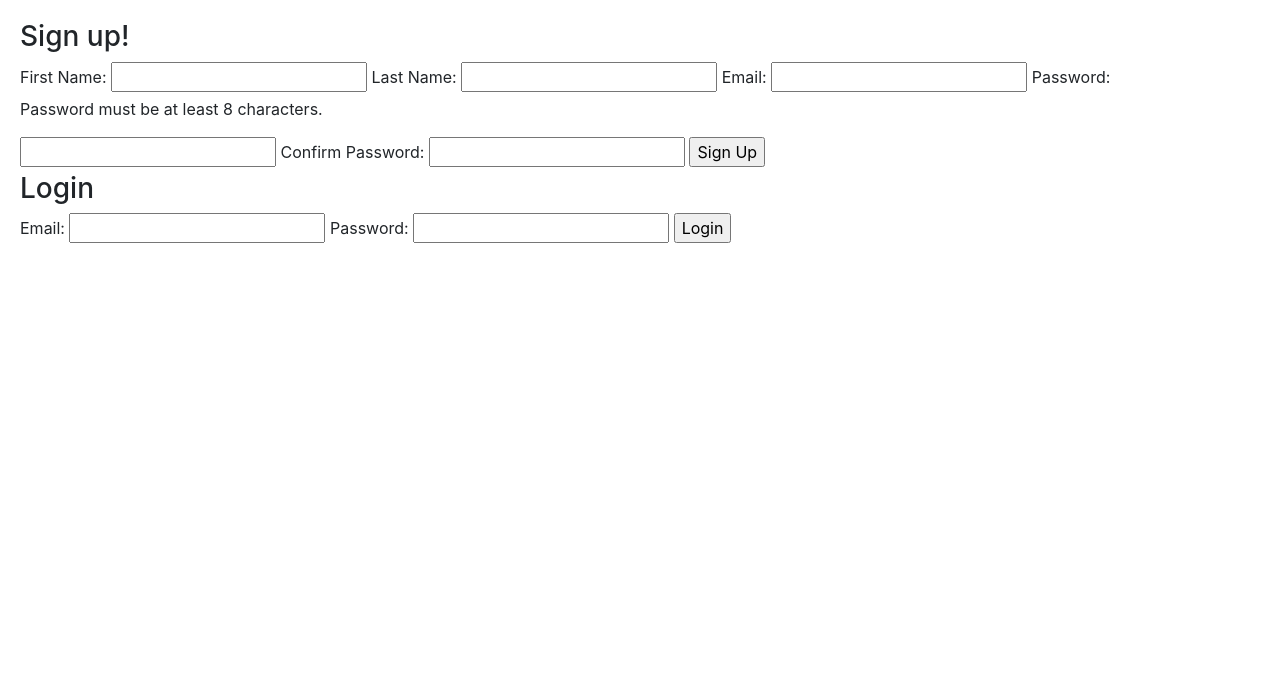
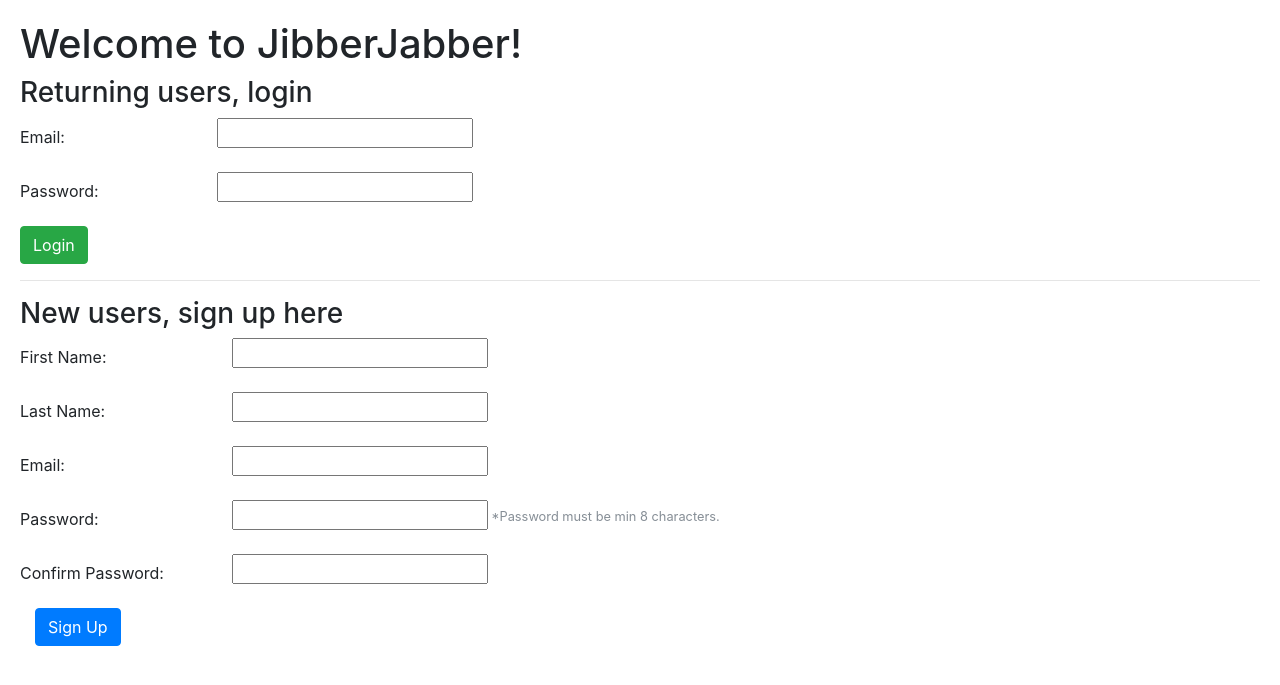
Before and after one commit to py1-10-2017/Beth_Hart_py1_10_2017, a Flask app: page / in a window 1280 px wide. Shown: the top 685 px of the page. Run offline with Flask 2, Linux system fonts and the light colour scheme; some libraries are stand-ins or nearby versions.

Commit message:
add styling; timed delete functionality

```diff
--- a/the_wall/server.py
+++ b/the_wall/server.py
@@ -2,7 +2,7 @@
 from mysqlconnection import MySQLConnection
 from flask_bcrypt import Bcrypt
 import re
-
+import datetime
 
 app = Flask(__name__)
 app.secret_key = "fetch kk, good gurl"
@@ -25,42 +25,56 @@
     if user:
         if bcrypt.check_password_hash(user[0]['password'], password):
             session['id']= user[0]['id']
-            return redirect('/wall')
+            return redirect('/messages')
         else:
             flash("Your password does not match our records. Please try again.", "danger")
             return redirect('/')
     else:
-        flash("Email not found. If you are a new user, please register.", "danger")
+        flash("Email not found. If you have not registered please sign up.")
+
 
 @app.route('/users/register', methods=['POST'])
 def register():
-    #validate form input
-    #encrypt password
     password = request.form['password']
-    pw_hash = bcrypt.generate_password_hash(password)
-    #add information to DB
-    query = "INSERT INTO users(first_name, last_name, email, password, created_at, updated_at) VALUES(:first_name, :last_name, :email, :password, NOW(), NOW())"
-    data = {'first_name': request.form['first_name'],
-    'last_name': request.form['last_name'],
-    'email': request.form['email'],
-    'password': pw_hash}
-    mysql.query_db(query, data)
-    get_id = mysql.query_db("SELECT id from users WHERE email=:email", data)
+    valid = True
+    if len(request.form['first_name']) < 2 or len(request.form['last_name']) < 2:
+        flash("Invalid name. First and last name are required and must be at least 2 characters long.", "danger")
+        valid=False
+    if not regex_obj.match(request.form['email']):
+        flash("Email address is not valid. Enter email in correct format.")
+        valid=False
+    if len(request.form['password'])< 8:
+        flash('Password must be at least 8 characters long.', 'danger')
+        valid=False
+    if request.form['password'] != request.form['confirm_password']:
+        flash('Passwords do not match.', 'danger')
+        valid=False
+    if valid == False:
+        return redirect('/')
+    else:
+        pw_hash = bcrypt.generate_password_hash(password)
+        query = "INSERT INTO users(first_name, last_name, email, password, created_at, updated_at) VALUES(:first_name, :last_name, :email, :password, NOW(), NOW())"
+        data = {'first_name': request.form['first_name'],
+            'last_name': request.form['last_name'],
+            'email': request.form['email'],
+            'password': pw_hash}
+        mysql.query_db(query, data)
+        get_id = mysql.query_db("SELECT id from users WHERE email=:email", data)
+        session['id'] = get_id[0]['id']
+        flash("Welcome, {}".format(request.form['first_name']), 'success')
+        return redirect('/messages')
 
-    session['id'] = get_id[0]['id']
-    print session['id']
-    flash("Welcome, {}".format(request.form['first_name']), 'success')
-    return redirect('/wall')
-
-@app.route('/wall')
+@app.route('/messages')
 def home():
-    msg_query = "SELECT message, first_name, last_name, messages.created_at, messages.id as id FROM  users JOIN messages on users.id=messages.user_id"
+    msg_query = "SELECT message, first_name, last_name, messages.created_at, messages.id as id, timestampdiff(minute, messages.created_at, now()) as timediff FROM  users JOIN messages on users.id=messages.user_id"
     user_messages = mysql.query_db(msg_query)
     print user_messages
     comment_query = "SELECT comment, message_id, first_name, last_name, comments.created_at FROM comments JOIN users on user_id=users.id order by comments.created_at desc"
     comments= mysql.query_db(comment_query)
     print comments
-    return render_template('wall.html', user_messages = user_messages, comments=comments)
+    time = datetime.datetime.now()
+    print time
+    return render_template('wall.html', user_messages = user_messages, comments=comments, time=time)
 
 @app.route('/messages', methods=['POST'])
 def new_message():
@@ -70,7 +84,7 @@
             'message': request.form['message']
             }
     mysql.query_db(query, data)
-    return redirect('/wall')
+    return redirect('/messages')
 
 @app.route('/messages/<msg_id>/comments', methods=['POST'])
 def new_comment(msg_id):
@@ -80,5 +94,12 @@
             'comment': request.form['comment']
             }
     mysql.query_db(query, data)
-    return redirect('/wall')
+    return redirect('/messages')
+
+@app.route('/messages/<msg_id>/delete')
+def detroy(msg_id):
+    query = "DELETE FROM messages WHERE :msg_id = id"
+    data = {"msg_id": msg_id}
+    mysql.query_db(query, data)
+    return redirect('/messages')
 app.run(host="0.0.0.0", port=int('8080'), debug=True)
--- a/the_wall/templates/index.html
+++ b/the_wall/templates/index.html
@@ -6,6 +6,7 @@
         <link rel="stylesheet" href="{{url_for('static',filename='style.css')}}" type="text/css" />
     </head>
     <body>
+        <h1>Welcome to JibberJabber!</h1>
         {% with messages = get_flashed_messages() %}
             {% if messages: %}
                 {% for message in messages:%}
@@ -13,29 +14,63 @@
                 {% endfor %}
             {% endif %}
         {% endwith %}
-        <h3>Sign up!</h3>
+        <div class="section">
+            <h3>Returning users, login</h3>
+            <form method="POST" action="/users/login">
+                <div class="form-group row">
+                    <label class="col-sm-2 col-form-label" for="email">Email: </label>
+                    <div>
+                        <input id="email" type="text" name="email"/>
+                    </div>
+                </div>
+                <div class="form-group row">
+                    <label class="col-sm-2 col-form-label" for="password">Password: </label>
+                    <div>
+                        <input id="password" type="text" name="password"/>
+                    </div>
+                </div>
+                <input class="btn btn-success" type="submit" value="Login"/>
+            </form>
+        </div>
+        <hr>
+        <h3>New users, sign up here</h3>
             <form method="POST" action="/users/register">
-            <label for="first_name">First Name: </label>
+                <div class="form-group row">
+                    <label class="col-sm-2 col-form-label" for="first_name">First Name: </label>
+                    <div class="col-sm-10">
                         <input id="first_name" type="text" name="first_name"/>
-            <label for="last_name">Last Name: </label>
+                    </div>
+                </div>
+                <div class="form-group row">
+                    <label class="col-sm-2 col-form-label" for="last_name">Last Name: </label>
+                    <div class="col-sm-10">
                         <input id="last_name" type="text" name="last_name"/>
-            <label for="email">Email: </label>
+                    </div>
+                </div>
+                <div class="form-group row">
+                    <label class="col-sm-2 col-form-label" for="email">Email: </label>
+                    <div class="col-sm-10">
                         <input id="email" type="text" name="email"/>
-            <label for="password">Password: </label>
-            <p class='subtext'>Password must be at least 8 characters.</p>
-            <input id="password" type="text" name="password"/>
-            <label for="conf_pw">Confirm Password: </label>
+                    </div>
+                </div>
+                <div class="form-group row">
+                    <label class="col-sm-2 col-form-label" for="password">Password: </label>
+                    <div class="col-sm-10">
+                        <input id="password" type="text" name="password"/><small id="passwordHelpInline" class="text-muted"> *Password must be min 8 characters.</small>
+                    </div>
+                </div>
+                <div class="form-group row">
+                    <label class="col-sm-2 col-form-label" for="conf_pw">Confirm Password: </label>
+                    <div class="col-sm-10">
                         <input id="conf_pw" type="text" name="conf_pw"/>
-            <input type="submit" value="Sign Up"/>
+                    </div>
+                </div>
+                <div class="col-sm-10">
+                    <input class="btn btn-primary" type="submit" value="Sign Up"/>
+                </div>
             </form>
-        <h3>Login</h3>
+        </div>
 
-        <form method="POST" action="/users/login">
-            <label for="email">Email: </label>
-            <input id="email" type="text" name="email"/>
-            <label for="password">Password: </label>
-            <input id="password" type="text" name="password"/>
-            <input type="submit" value="Login"/>
-        </form>
+        </div>
     </body>
 </html>
```
Also changed, not shown: the_wall/templates/wall.html (+16 -7 lines). Lines whose indentation alone changed are shown as unchanged.
